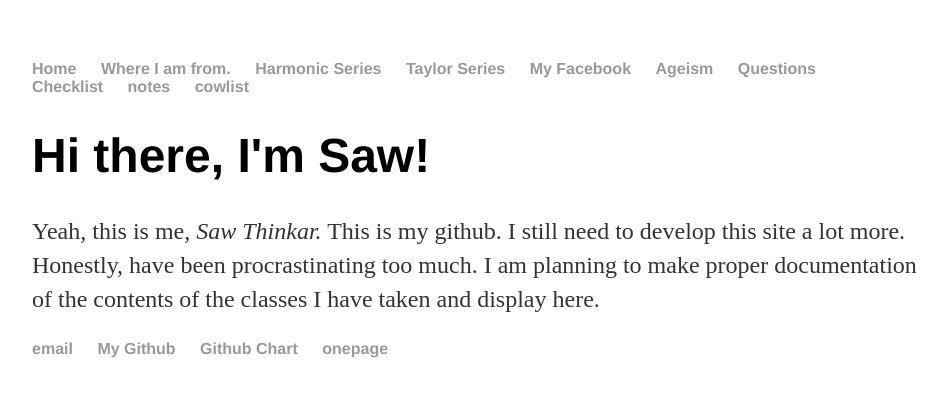
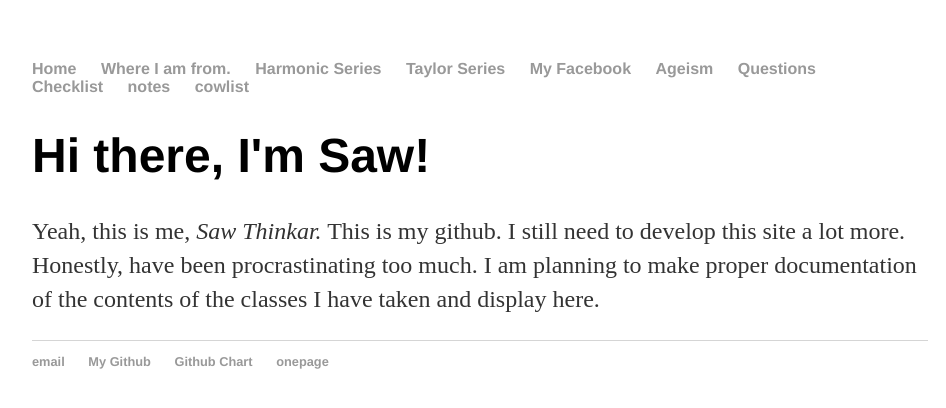
Before and after one commit to sawthinkar/sawthinkar.github.io, a Jekyll site: the page index.html, which Jekyll copies as it is, in a window 1280 px wide. Shown: the top 408 px of the page, without its empty margins (160-1106 px from the left). Built offline with Jekyll 4.4.1, drawn with Linux system fonts in a browser that asks for light colours.

Commit message:
Update index.html

```diff
--- a/index.html
+++ b/index.html
@@ -2,7 +2,8 @@
 <html>
 	<head>
 		<title>Saw Thinkar, Nay Htoo</title>
-	<link rel="stylesheet" type="text/css" href="/css/style.css">
+		<!-- link to main stylesheet -->
+		<link rel="stylesheet" type="text/css" href="/css/main.css">
 	</head>
 	<body>
 		<nav>
```
